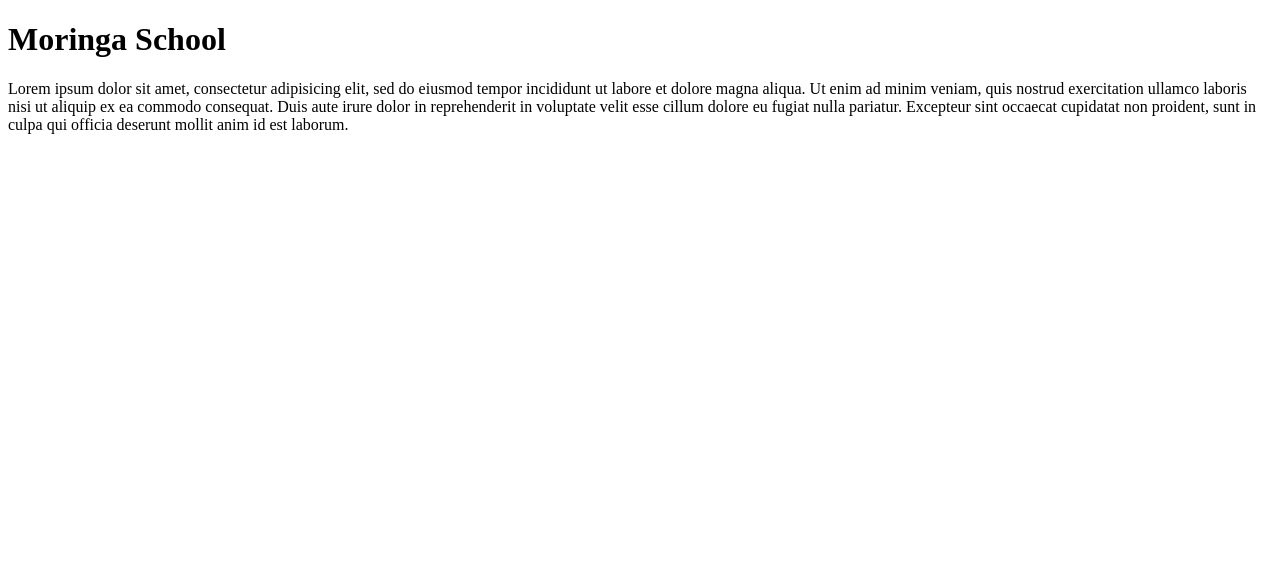
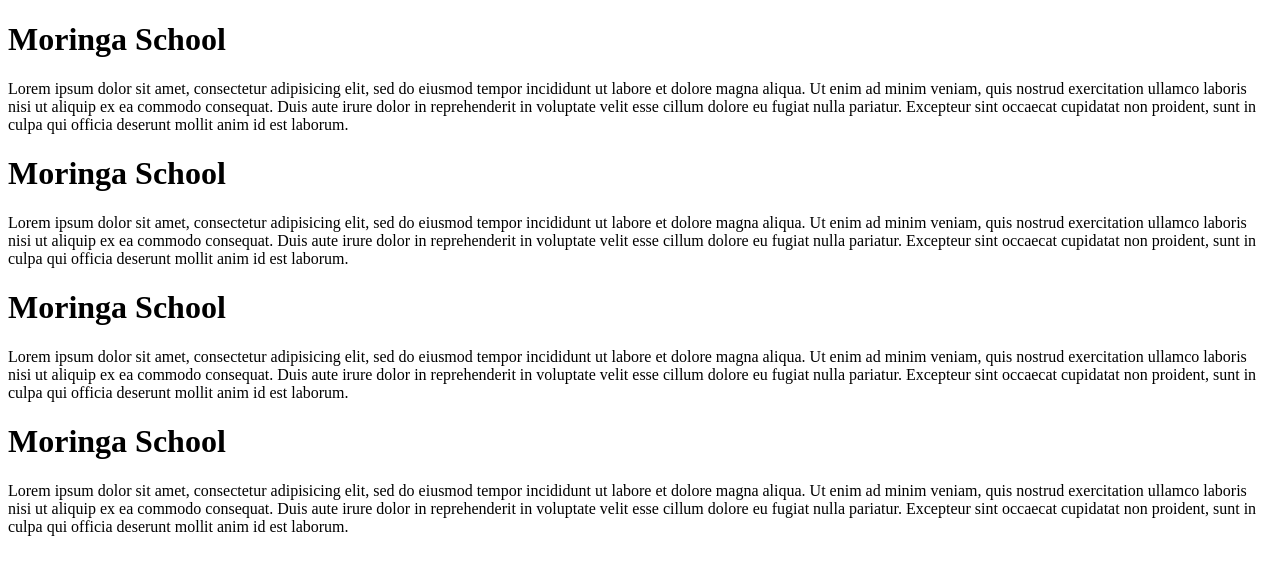
Before and after one commit to karisYg/simplewebsite, a plain HTML site: page index.html in a window 1280 px wide. Drawn offline with Linux system fonts and the light colour scheme.

Commit message:
new trials

```diff
--- a/index.html
+++ b/index.html
@@ -13,5 +13,32 @@
 		cillum dolore eu fugiat nulla pariatur. Excepteur sint occaecat cupidatat non
 		proident, sunt in culpa qui officia deserunt mollit anim id est laborum.
 	</p>
+		<h1>Moringa School</h1>
+	<p>
+		Lorem ipsum dolor sit amet, consectetur adipisicing elit, sed do eiusmod
+		tempor incididunt ut labore et dolore magna aliqua. Ut enim ad minim veniam,
+		quis nostrud exercitation ullamco laboris nisi ut aliquip ex ea commodo
+		consequat. Duis aute irure dolor in reprehenderit in voluptate velit esse
+		cillum dolore eu fugiat nulla pariatur. Excepteur sint occaecat cupidatat non
+		proident, sunt in culpa qui officia deserunt mollit anim id est laborum.
+	</p>
+		<h1>Moringa School</h1>
+	<p>
+		Lorem ipsum dolor sit amet, consectetur adipisicing elit, sed do eiusmod
+		tempor incididunt ut labore et dolore magna aliqua. Ut enim ad minim veniam,
+		quis nostrud exercitation ullamco laboris nisi ut aliquip ex ea commodo
+		consequat. Duis aute irure dolor in reprehenderit in voluptate velit esse
+		cillum dolore eu fugiat nulla pariatur. Excepteur sint occaecat cupidatat non
+		proident, sunt in culpa qui officia deserunt mollit anim id est laborum.
+	</p>
+		<h1>Moringa School</h1>
+	<p>
+		Lorem ipsum dolor sit amet, consectetur adipisicing elit, sed do eiusmod
+		tempor incididunt ut labore et dolore magna aliqua. Ut enim ad minim veniam,
+		quis nostrud exercitation ullamco laboris nisi ut aliquip ex ea commodo
+		consequat. Duis aute irure dolor in reprehenderit in voluptate velit esse
+		cillum dolore eu fugiat nulla pariatur. Excepteur sint occaecat cupidatat non
+		proident, sunt in culpa qui officia deserunt mollit anim id est laborum.
+	</p>
 </body>
 </html>
```
